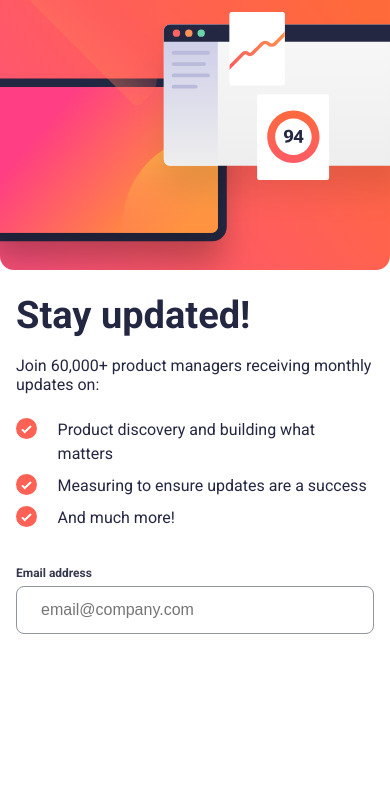
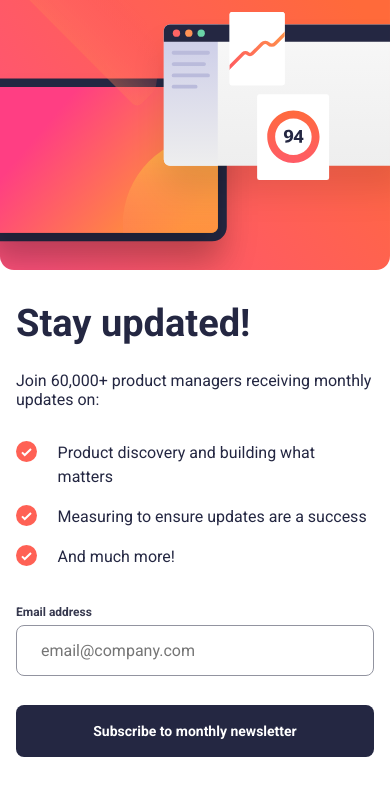
Before and after one commit to prophesierc/newsletter-sign-up-with-success-message-main, a Vue app in the folder app/: page / in a window 390 px wide. Shown: the top 796 px of the page. Built offline with nearby package versions, Linux system fonts and the light colour scheme.

Commit message:
update 5 files Mobile design complete

```diff
--- a/app/src/App.vue
+++ b/app/src/App.vue
@@ -9,6 +9,7 @@
     </h2>
     <ListItems />
     <EmailField />
+    <SubscribeButton />
   </main>
 </template>
 
@@ -16,6 +17,7 @@
 import ImageHandler from '@/components/ImageHandler.vue';
 import ListItems from '@/components/listItems.vue';
 import EmailField from '@/components/EmailField.vue';
+import SubscribeButton from '@/components/SubscribeButton.vue';
 
 export default
 {
@@ -23,7 +25,8 @@ export default
   {
     ImageHandler,
     ListItems,
-    EmailField
+    EmailField,
+    SubscribeButton
   }
 }
 </script>
--- a/app/src/components/EmailField.vue
+++ b/app/src/components/EmailField.vue
@@ -20,11 +20,13 @@ export default {
 
   .email__input{
     width: 100%;
-    height: 3em;
+    height: 3.2em;
     border: 1px solid var(--neutral-clr-Grey);
     color: var(--neutral-clr-Grey);
     border-radius: 8px;
     padding-left: 1.5em;
     font-size: 16px;
+    font-family: inherit;
+    margin: 0 0 .5em 0;
   }
 </style>
--- a/app/src/components/ListItems.vue
+++ b/app/src/components/ListItems.vue
@@ -24,7 +24,7 @@ export default {
     background: url('@/assets/images/icon-list.svg') no-repeat left top;
     line-height: 1.5em;
     padding-left: 2.6em;
-    margin-top: .5em;
+    margin-top: 1em;
     font-size: var(--fs-paragraph);
     font-weight: var(--fw-400);
     color: var(--neutral-clr-Dark-Slate-Grey);
--- a/app/src/components/SubscribeButton.vue
+++ b/app/src/components/SubscribeButton.vue
@@ -1,3 +1,23 @@
+<template>
+  <button class="subscribe__button" type="submit">Subscribe to monthly newsletter</button>
+</template>
+
 <script>
-  console.log('test')
+export default {
+  name: 'SubscribeButton'
+}
 </script>
+
+<style>
+  .subscribe__button{
+    margin: 1.5em 0 0 0;
+    height: 3.7em;
+    background-color: var(--neutral-clr-Dark-Slate-Grey);
+    color: var(--neutral-clr-White);
+    border-radius: 8px;
+    border: none;
+    font-size: 14px;
+    font-weight: var(--fw-700);
+    font-family: inherit;
+  }
+</style>
--- a/app/src/global.css
+++ b/app/src/global.css
@@ -32,13 +32,13 @@ body {
   display: flex;
   justify-content: center;
   align-items: center;
+  font-family: var(--ff);
 }
 
 main {
   display: flex;
   flex-direction: column;
   justify-content: center;
-  font-family: var(--ff);
   margin-left: 1rem;
   margin-right: 1rem;
 }
@@ -47,7 +47,7 @@ main {
   font-size: 38px;
   text-align: left;
   width: 100%;
-  margin: .5em 0 .5em 0;
+  margin: .7em 0 .7em 0;
   font-weight: var(--fw-700);
   color: var(--neutral-clr-Dark-Slate-Grey);
 }
```
